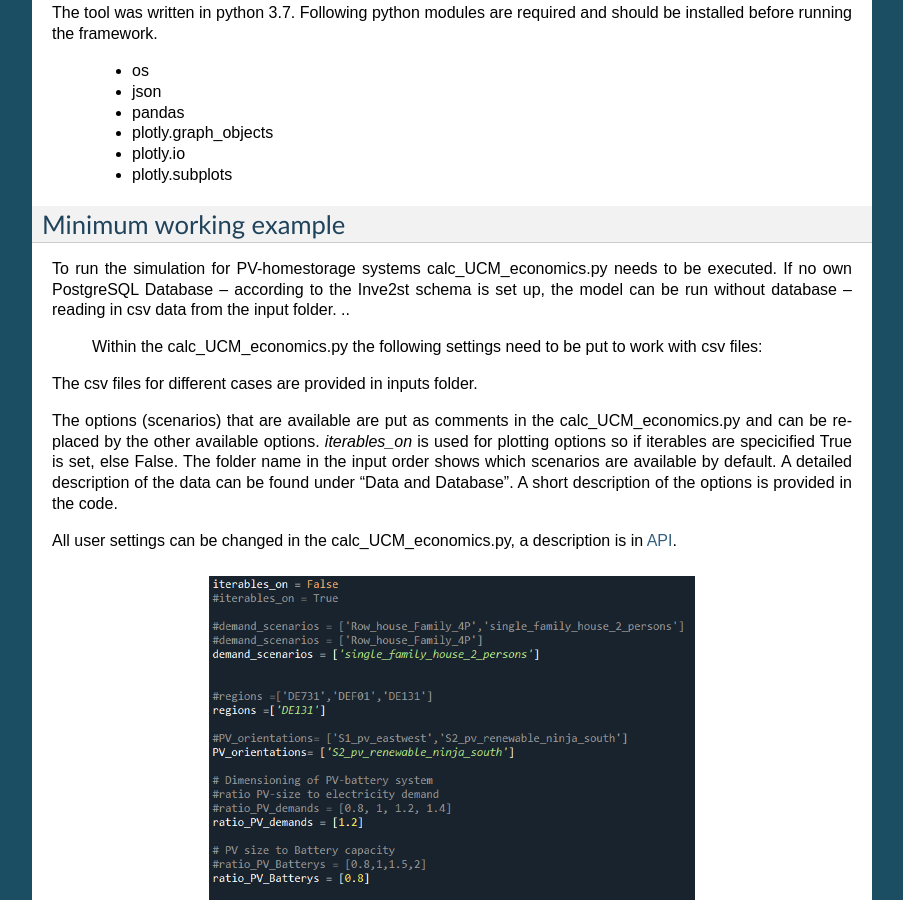
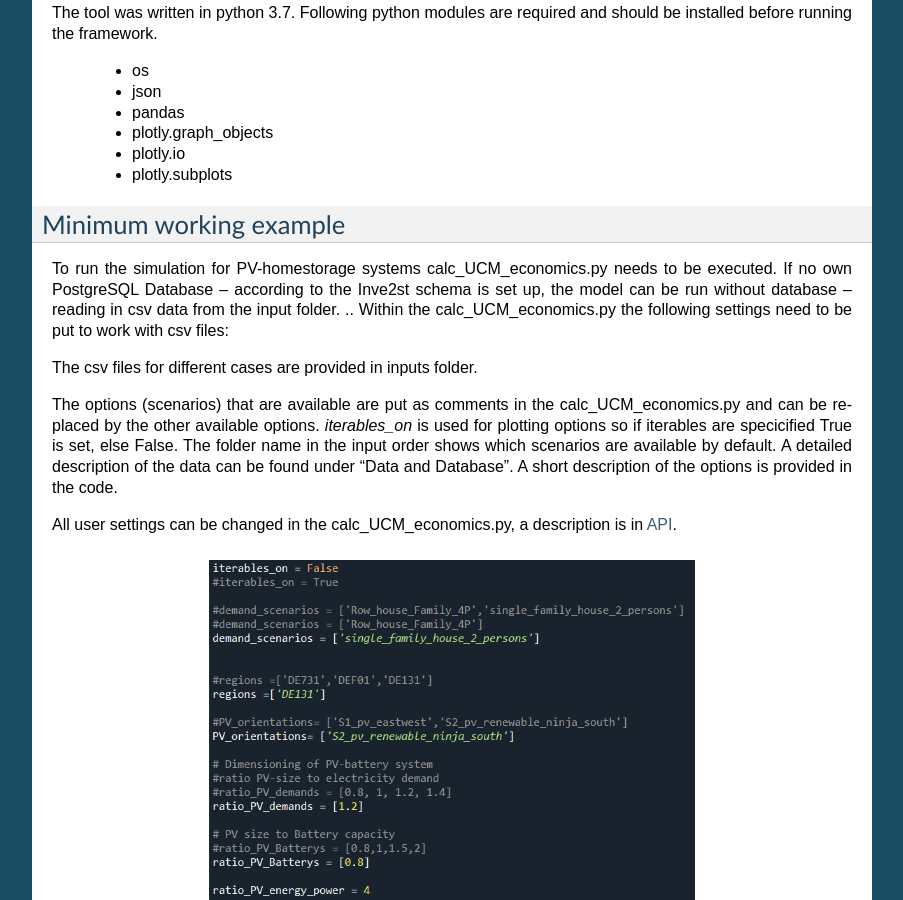
Before and after one commit to CSenkpiel/Inve2st, a Sphinx documentation site: the page built from docs/source/quickstart.rst, in a window 1280 px wide and 900 px high, scrolled down 2210 px. Shown: the whole window, without its empty margins (198-1101 px from the left). Built offline with Sphinx 7.4.7, drawn with Linux system fonts in a browser that asks for light colours.

Commit message:
Update quickstart.rst

```diff
--- a/docs/source/quickstart.rst
+++ b/docs/source/quickstart.rst
@@ -71,9 +71,7 @@
 ------------------------------
 To run the simulation for PV-homestorage systems calc_UCM_economics.py needs to be executed.
 If no own PostgreSQL Database – according to the Inve2st schema is set up, the model can be run without database – reading in csv data from the input folder.
-..
-  Within the calc_UCM_economics.py the following settings need to be put to work with csv files:
-
+.. Within the calc_UCM_economics.py the following settings need to be put to work with csv files:
 
 The csv files for different cases are provided in inputs folder.
 
@@ -106,4 +104,4 @@
 
 .. figure:: images/settings_ptg.png
    :align: center
-   :scale: 70%
+   :scale: 40%
```
